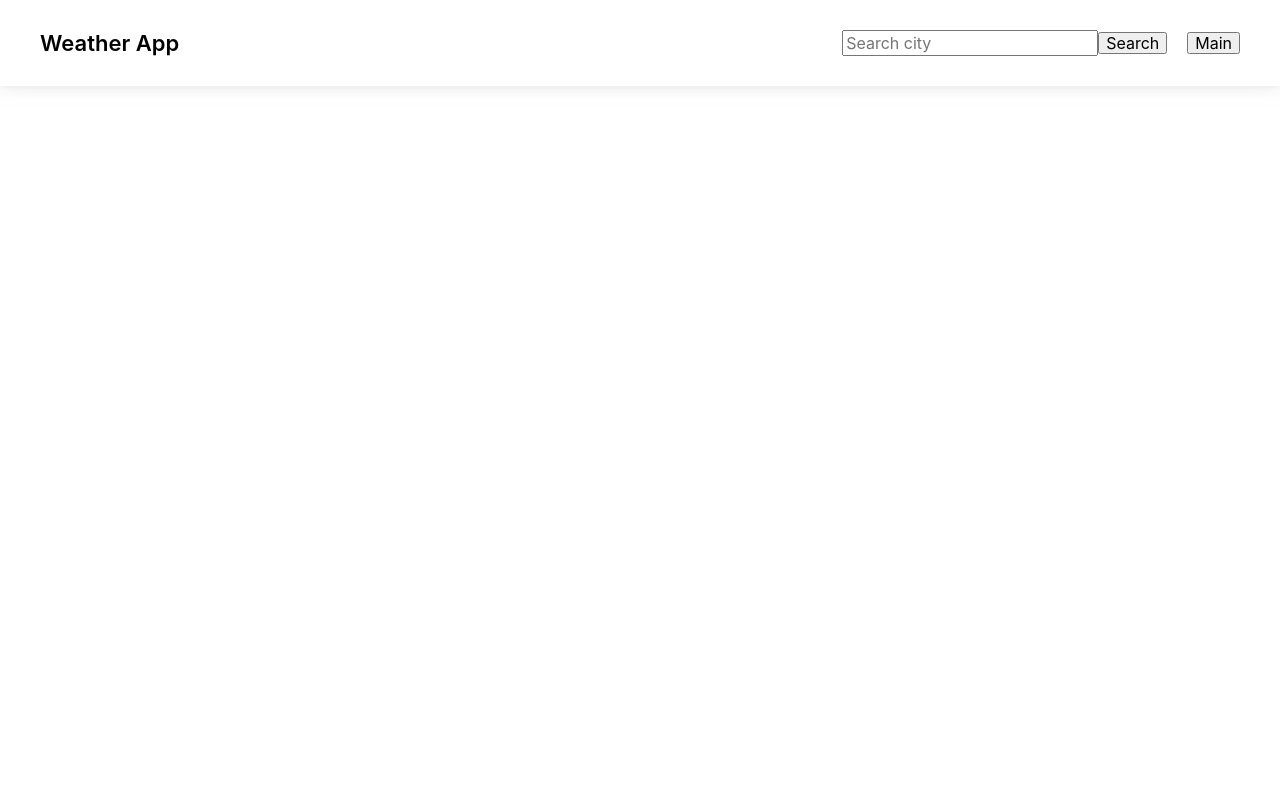
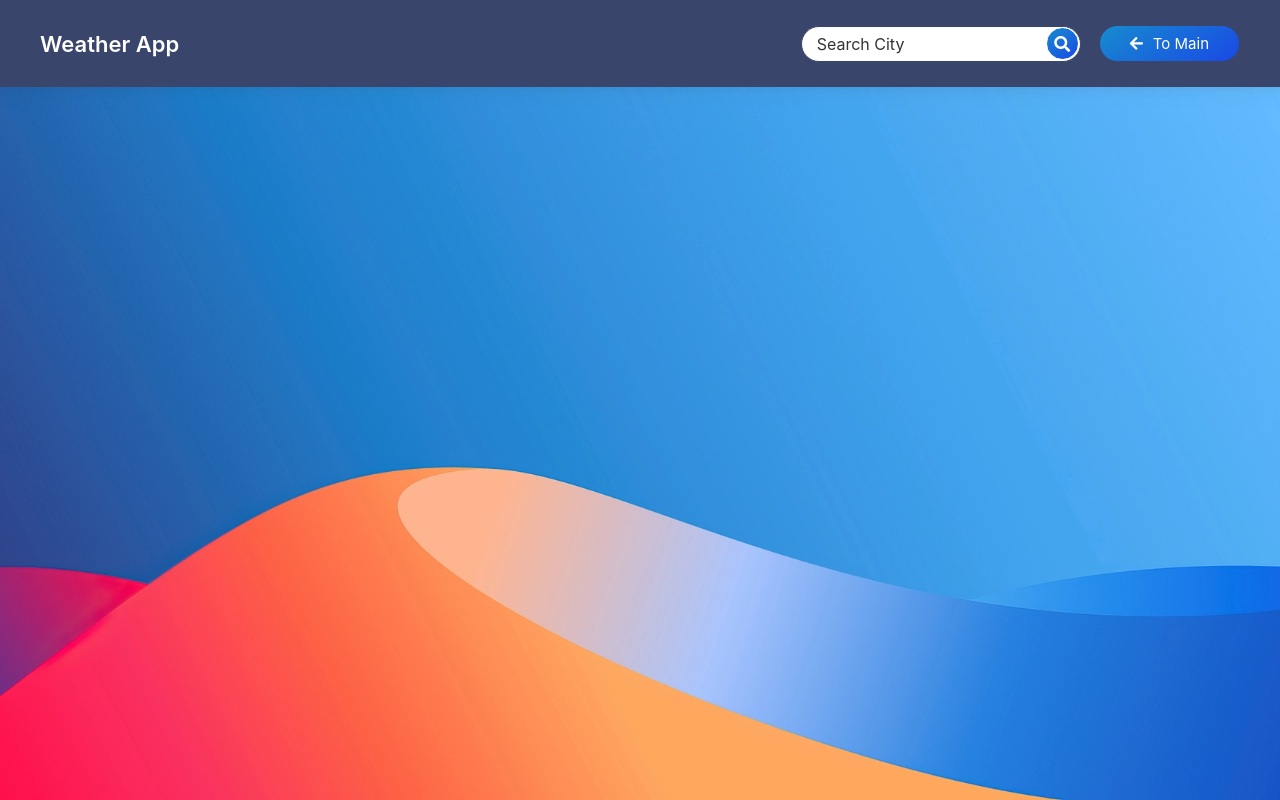
Before and after one commit to RaneeDEV/my-weather-app, a React (Create React App) app: page / in a window 1280 px wide. Built offline with nearby package versions, Linux system fonts and the light colour scheme; a web font is replaced by a local one.

Commit message:
Update Design

```diff
--- a/public/index.html
+++ b/public/index.html
@@ -9,7 +9,8 @@
       content="Web site created using create-react-app"
     />
     <link rel="manifest" href="%PUBLIC_URL%/manifest.json" />
-    <title>React App</title>
+    <link rel="stylesheet" href="https://use.fontawesome.com/releases/v5.15.3/css/all.css" integrity="sha384-SZXxX4whJ79/gErwcOYf+zWLeJdY/qpuqC4cAa9rOGUstPomtqpuNWT9wdPEn2fk" crossorigin="anonymous">
+    <title>Weather App</title>
   </head>
   <body>
     <div id="root"></div>
--- a/src/components/Header/Header.css
+++ b/src/components/Header/Header.css
@@ -1,6 +1,8 @@
 .header {
-  padding: 30px 0;
+  padding: 25px 0;
+  background-color: hsl(226, 30%, 32%);
   box-shadow: 0 -10px 20px rgba(51, 51, 51, 0.5);
+  z-index: 9999;
   top: 0;
   position: sticky;
 }
@@ -13,14 +15,30 @@
 }
 
 .logo {
+  font-size: 22px;
   font-weight: 600;
-  font-size: 22px;
-}
-
-.logo:hover {
-  color: blue;
+  color: #fff;
 }
 
 .header-nav > :nth-child(n + 2) {
   margin-left: 20px;
 }
+
+.main__btn{
+  cursor: pointer;
+  border: 1px solid hsl(226, 30%, 32%);
+  padding: 10px 30px;
+  color: #fff;
+  font-size: 15px;
+  border-radius: 999px;
+  background: linear-gradient(145deg, hsl(202, 80%, 45%) 0%, hsl(226, 80%, 50%) 100%);
+  transition: .25s;
+}
+
+.fa-arrow-left{
+  margin-right: 10px;
+}
+
+.main__btn:hover{
+  opacity: .7;
+}
--- a/src/components/Header/Header.jsx
+++ b/src/components/Header/Header.jsx
@@ -13,7 +13,7 @@ export default function Header() {
             </a>
             <div className="header-nav">
               <SearchForm></SearchForm>
-              <button onClick={() => history.push("/")}>Main</button>
+              <button className="main__btn" onClick={() => history.push("/")}><i class="fas fa-arrow-left"></i>To Main</button>
             </div>
           </nav>
         </div>
--- /dev/null
+++ b/src/components/SearchForm/SearchForm.css
@@ -0,0 +1,34 @@
+.search__input {
+  min-width: 245px;
+  padding: 7px 15px;
+  background-color: #fff;
+  border: 1px solid hsl(226, 30%, 32%);
+  border-radius: 999px;
+  color: #333;
+}
+
+.search__input::placeholder {
+  color: #333;
+}
+
+.search__btn {
+  cursor: pointer;
+  color: #fff;
+  border: 1px solid currentColor;
+  text-align: center;
+  width: 33px;
+  height: 33px;
+
+  border-radius: 50%;
+  background: linear-gradient(
+    145deg,
+    hsl(202, 80%, 45%) 0%,
+    hsl(226, 80%, 50%) 100%
+  );
+  margin-left: -35px;
+  transition: 0.25s;
+}
+
+.search__btn:hover {
+  opacity: 0.7;
+}
--- a/src/components/SearchForm/SearchForm.jsx
+++ b/src/components/SearchForm/SearchForm.jsx
@@ -1,4 +1,5 @@
 import React, { useState } from "react";
+import "./SearchForm.css";
 import { useHistory } from "react-router-dom";
 
 export default function SearchForm() {
@@ -18,10 +19,11 @@ export default function SearchForm() {
           onChange={(e) => setQuery(e.target.value)}
           type="search"
           name="search"
-          placeholder="Search city"
+          className="search__input"
+          placeholder="Search City"
           required
         />
-        <button type="submit">Search</button>
+        <button type="submit" className="search__btn"><i class="fas fa-search"></i></button>
       </form>
     </>
   );
--- a/src/components/WeatherCard/WeatherCard.jsx
+++ b/src/components/WeatherCard/WeatherCard.jsx
@@ -75,12 +75,19 @@ function WeatherCard({ city, single }) {
               {city.data?.weather[0].main}
             </span>
             <br />
-            <img src={`https://openweathermap.org/img/w/${city.data?.weather[0].icon}.png`} alt="Weather Icon" width="50" height="50" loading="lazy"/>
+            <img
+              src={`https://openweathermap.org/img/w/${city.data?.weather[0].icon}.png`}
+              alt="Weather Icon"
+              width="50"
+              height="50"
+              loading="lazy"
+            />
           </div>
           <div className={styles["card__header-info"]}>
             <h2 className={styles["card__header_country"]}>{city.name}</h2>
           </div>
         </div>
+        <div className={styles["card__body"]}>
           <div className={styles["card__body-left"]}>
             <dl className={styles["card__body-left_list"]}>
               <div className={styles["card__body-list_wrap"]}>
@@ -88,50 +95,59 @@ function WeatherCard({ city, single }) {
                 <span className={styles["dots"]}></span>
                 <dd className={styles["card__body-list_value"]}>
                   {city.data?.main.feels_like.toFixed(0) > 0 && "+"}
-                {city.data?.main.feels_like.toFixed(0)}°
+                  {city.data?.main.feels_like.toFixed(0)}°C
                 </dd>
               </div>
               <div className={styles["card__body-list_wrap"]}>
                 <dt className={styles["card__body-list_item"]}>Wind</dt>
                 <span className={styles["dots"]}></span>
                 <dd className={styles["card__body-list_value"]}>
-                {city.data?.wind.speed}
+                  {city.data?.wind.speed} km/h
                 </dd>
               </div>
               <div className={styles["card__body-list_wrap"]}>
                 <dt className={styles["card__body-list_item"]}>Pressure</dt>
                 <span className={styles["dots"]}></span>
                 <dd className={styles["card__body-list_value"]}>
-                {city.data?.main.pressure}
+                  {(city.data?.main.pressure / 1.333).toFixed(0)} mmHg Art.
                 </dd>
               </div>
               <div className={styles["card__body-list_wrap"]}>
                 <dt className={styles["card__body-list_item"]}>Humidity</dt>
                 <span className={styles["dots"]}></span>
                 <dd className={styles["card__body-list_value"]}>
-                {city.data?.main.humidity}
+                  {city.data?.main.humidity}%
                 </dd>
               </div>
               <div className={styles["card__body-list_wrap"]}>
                 <dt className={styles["card__body-list_item"]}>Visibility</dt>
                 <span className={styles["dots"]}></span>
                 <dd className={styles["card__body-list_value"]}>
-                {city.data?.visibility}
+                  {city.data?.visibility / 1000} km
                 </dd>
               </div>
             </dl>
           </div>
           <div className={styles["card__body-right"]}></div>
-        <div className={styles["card__body-footer"]}></div>
+        </div>
+
+        <div className={styles["card__body-footer"]}>
+          {single && (
+            <button className={styles["footer__saved-btn"]} onClick={saveCity}>
+              Save{" "}
+              {cities.find((savedCity) => savedCity.id === city.id) &&
+                "(Already Saved !)"}
+            </button>
+          )}
+          {!single && (
+            <button className={styles["footer__saved-btn"]} onClick={() => history.push(`/city/${city.id}`)}>
+              See More Info ...
+            </button>
+          )}
+        </div>
       </div>
     </>
   );
 }
 
 export default WeatherCard;
-// {single && (
-//   <button onClick={saveCity}>Save {cities.find((savedCity) => savedCity.id === city.id) && "(Saved!)"}</button>
-// )}
-// {!single && (
-//   <button onClick={()=> history.push(`/city/${city.id}`)}>See more info</button>
-// )}
--- a/src/components/WeatherCard/WeatherCard.module.css
+++ b/src/components/WeatherCard/WeatherCard.module.css
@@ -1,10 +1,11 @@
 .card {
   width: 800px;
+  min-height: 470px;
   margin: 120px auto;
-  background-color: rgb(250, 250, 250);
-  border: 1px solid transparent;
+  background-color: rgba(250, 250, 250, 0.7);
+  backdrop-filter: blur(15px);
   border-radius: 5px;
-  box-shadow: 0 0 30px 0 rgba(51, 51, 51, 0.2);
+  box-shadow: 0 0 30px 0 rgba(51, 51, 51, 0.5);
 }
 
 .card__header,
@@ -15,14 +16,14 @@
 }
 
 .card__header {
-  padding: 35px 50px 20px 40px;
+  padding: 35px 50px 10px 40px;
   text-align: center;
   color: #fff;
-  background: linear-gradient(hsl(256, 50%, 45%) 0%, hsl(256, 30%, 40%) 100%);
+  background: linear-gradient(145deg, hsl(0, 80%, 45%) 0%, hsl(45, 80%, 50%) 100%);
 }
 
 .card__header_weather-degree {
-  font-size: 45px;
+  font-size: 47px;
   font-weight: 600;
   margin-bottom: 15px;
 }
@@ -41,7 +42,7 @@
 .card__header_country::before {
   content: '';
   position: absolute;
-  width: 50%;
+  width: 40%;
   height: 2px;
   left: 50%;
   bottom: 0;
@@ -50,10 +51,18 @@
   background-color: #fff;
 }
 
-.card__body-left,
+.card__body{
+  padding: 20px 30px;
+}
+
 .card__body-right {
-  width: 50%;
-  padding: 10px 20px;
+  width: 55%;
+}
+
+.card__body-left{
+  border-right: 1px solid rgb(121, 121, 121);
+  width: 45%;
+  padding-right: 30px;
 }
 
 .card__body-list_wrap{
@@ -77,3 +86,27 @@
 .card__body-list_wrap>:nth-child(n+2){
   margin-top: 30px;
 }
+
+.card__body-footer{
+  margin-top: 20px;
+  display: flex;
+  align-items: center;
+  justify-content: center;
+}
+
+.footer__saved-btn{
+  cursor: pointer;
+  border: 1px solid rgba(250, 250, 250, 0.7);
+  min-width: 150px;
+  padding: 12px 20px;
+  color: #fff;
+  font-size: 18px;
+  border-radius: 999px;
+  margin-bottom: 10px;
+  background: linear-gradient(145deg, hsl(202, 80%, 45%) 0%, hsl(226, 80%, 50%) 100%);
+  transition: .25s;
+}
+
+.footer__saved-btn:hover{
+  opacity: .7;
+}
--- a/src/index.css
+++ b/src/index.css
@@ -245,7 +245,7 @@ body {
     'Helvetica Neue', sans-serif;
   -webkit-font-smoothing: antialiased;
   -moz-osx-font-smoothing: grayscale;
-  /* background: linear-gradient(155deg, hsl(345, 75%, 70%), hsl(345, 100%, 75%)); */
+  background: url('../src/assets/img/bg.webp') no-repeat 0 0 / 100% 100%;
   min-height: 100vh;
 }
 
```
Also changed, not shown: src/assets/img/bg.webp. Lines whose indentation alone changed are shown as unchanged.
